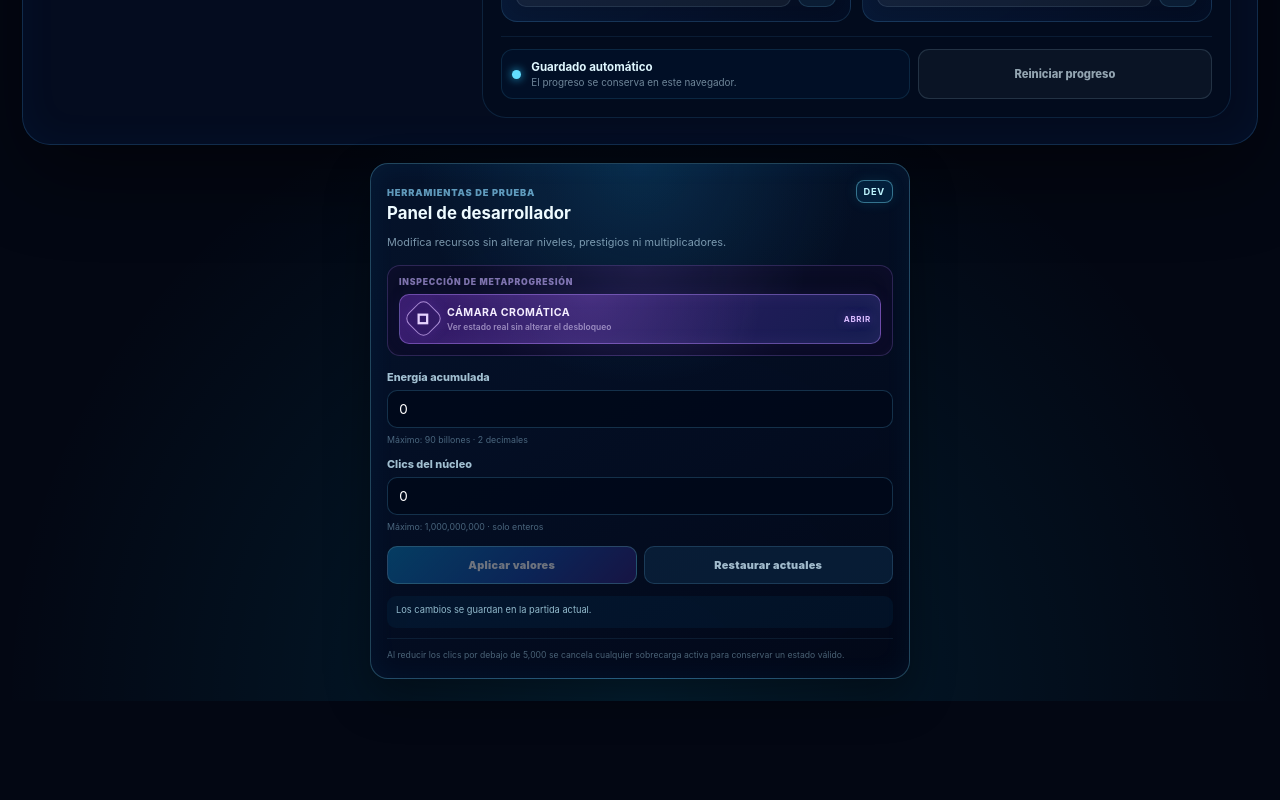
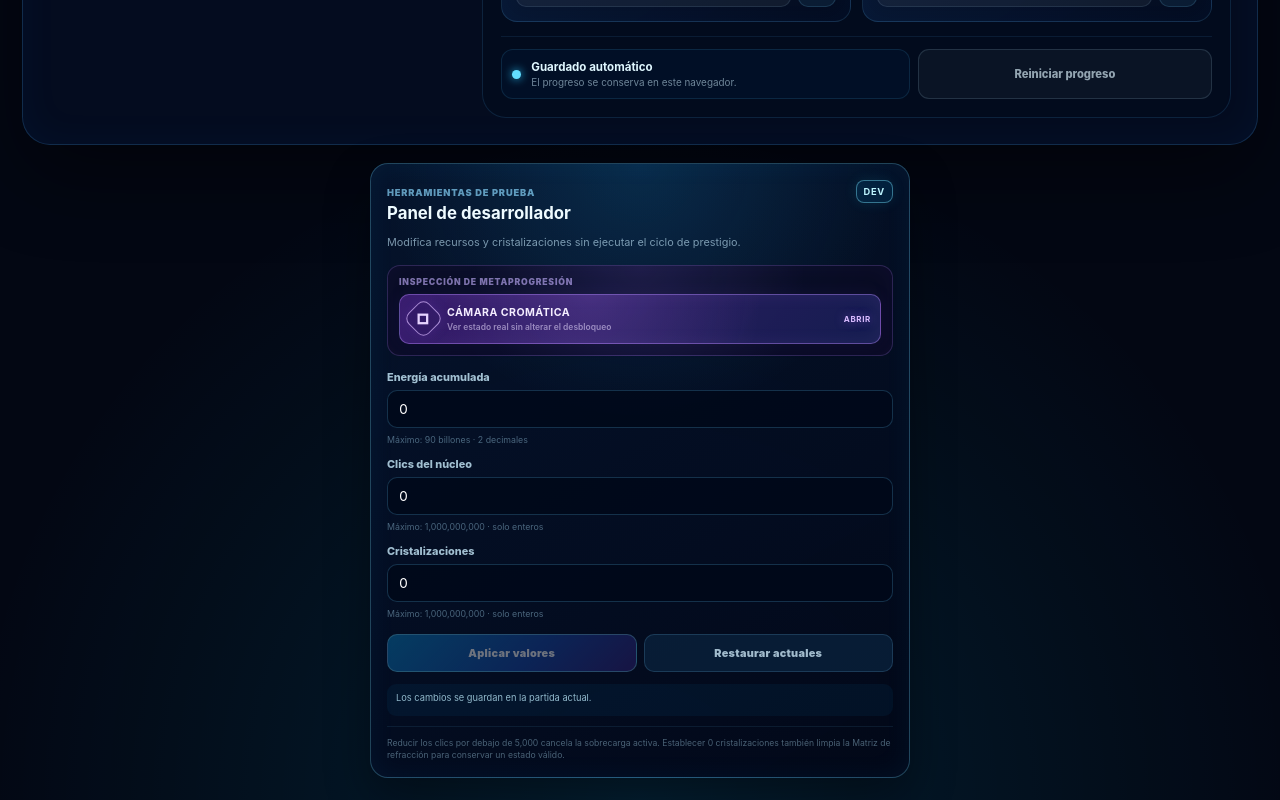
Before and after one commit to xArtXtrAx/incremental-game-A, a React (Vite) app: page / in a window 1280 px wide. Shown: the part 1008-1808 px from the top of the page. Before the commit the page ends 1709 px from the top, so only its background shows below. Built offline with nearby package versions, Linux system fonts and the light colour scheme.

Commit message:
Añadir control DEV de cristalizaciones

```diff
--- a/src/DeveloperPanel.tsx
+++ b/src/DeveloperPanel.tsx
@@ -4,10 +4,12 @@ import { requestChromaticDeveloperPreview } from './chromatic'
 
 export const DEVELOPER_MAX_ENERGY = 90_000_000_000_000
 export const DEVELOPER_MAX_CLICKS = 1_000_000_000
+export const DEVELOPER_MAX_CRYSTALLIZATIONS = 1_000_000_000
 
 export type DeveloperValues = {
   energy: number
   manualClicks: number
+  prestigeCount: number
 }
 
 type DeveloperPanelProps = DeveloperValues & {
@@ -34,6 +36,9 @@ export function sanitizeDeveloperValues(
     manualClicks: Math.floor(
       clamp(values.manualClicks, DEVELOPER_MAX_CLICKS),
     ),
+    prestigeCount: Math.floor(
+      clamp(values.prestigeCount, DEVELOPER_MAX_CRYSTALLIZATIONS),
+    ),
   }
 }
 
@@ -55,6 +60,7 @@ function blockUnsafeKeys(
 export function DeveloperPanel({
   energy,
   manualClicks,
+  prestigeCount,
   disabled = false,
   onApply,
 }: DeveloperPanelProps) {
@@ -63,6 +69,9 @@ export function DeveloperPanel({
   )
   const [clickInput, setClickInput] = useState(() =>
     formatInputValue(manualClicks),
+  )
+  const [crystallizationInput, setCrystallizationInput] = useState(() =>
+    formatInputValue(prestigeCount),
   )
   const [dirty, setDirty] = useState(false)
   const [message, setMessage] = useState(
@@ -76,7 +85,8 @@ export function DeveloperPanel({
 
     setEnergyInput(formatInputValue(energy))
     setClickInput(formatInputValue(manualClicks))
-  }, [dirty, energy, manualClicks])
+    setCrystallizationInput(formatInputValue(prestigeCount))
+  }, [dirty, energy, manualClicks, prestigeCount])
 
   function updateEnergy(value: string) {
     if (!/^(?:\d+(?:\.\d{0,2})?)?$/.test(value)) {
@@ -100,9 +110,23 @@ export function DeveloperPanel({
     setMessage('Valores pendientes de aplicar.')
   }
 
+  function updateCrystallizations(value: string) {
+    if (!/^\d*$/.test(value)) {
+      setMessage(
+        'Las cristalizaciones deben ser un número entero no negativo.',
+      )
+      return
+    }
+
+    setCrystallizationInput(value)
+    setDirty(true)
+    setMessage('Valores pendientes de aplicar.')
+  }
+
   function restoreCurrentValues() {
     setEnergyInput(formatInputValue(energy))
     setClickInput(formatInputValue(manualClicks))
+    setCrystallizationInput(formatInputValue(prestigeCount))
     setDirty(false)
     setMessage('Se restauraron los valores actuales del juego.')
   }
@@ -122,19 +146,26 @@ export function DeveloperPanel({
       return
     }
 
-    if (energyInput === '' || clickInput === '') {
-      setMessage('Completa ambos campos antes de aplicar los cambios.')
+    if (
+      energyInput === '' ||
+      clickInput === '' ||
+      crystallizationInput === ''
+    ) {
+      setMessage('Completa los tres campos antes de aplicar los cambios.')
       return
     }
 
     const parsedEnergy = Number(energyInput)
     const parsedClicks = Number(clickInput)
+    const parsedCrystallizations = Number(crystallizationInput)
 
     if (
       !Number.isFinite(parsedEnergy) ||
       !Number.isFinite(parsedClicks) ||
+      !Number.isFinite(parsedCrystallizations) ||
       parsedEnergy < 0 ||
-      parsedClicks < 0
+      parsedClicks < 0 ||
+      parsedCrystallizations < 0
     ) {
       setMessage('Los valores deben ser numéricos, finitos y no negativos.')
       return
@@ -154,14 +185,23 @@ export function DeveloperPanel({
       return
     }
 
+    if (parsedCrystallizations > DEVELOPER_MAX_CRYSTALLIZATIONS) {
+      setMessage(
+        `El máximo permitido es ${DEVELOPER_MAX_CRYSTALLIZATIONS.toLocaleString('es-MX')} cristalizaciones.`,
+      )
+      return
+    }
+
     const safeValues = sanitizeDeveloperValues({
       energy: parsedEnergy,
       manualClicks: parsedClicks,
+      prestigeCount: parsedCrystallizations,
     })
 
     onApply(safeValues)
     setEnergyInput(formatInputValue(safeValues.energy))
     setClickInput(formatInputValue(safeValues.manualClicks))
+    setCrystallizationInput(formatInputValue(safeValues.prestigeCount))
     setDirty(false)
     setMessage('Valores aplicados y guardados en la partida actual.')
   }
@@ -177,7 +217,7 @@ export function DeveloperPanel({
       </header>
 
       <p className="developer-panel-intro">
-        Modifica recursos sin alterar niveles, prestigios ni multiplicadores.
+        Modifica recursos y cristalizaciones sin ejecutar el ciclo de prestigio.
       </p>
 
       <section
@@ -236,6 +276,25 @@ export function DeveloperPanel({
           <small>Máximo: 1,000,000,000 · solo enteros</small>
         </label>
 
+        <label htmlFor="developer-crystallizations">
+          <span>Cristalizaciones</span>
+          <input
+            id="developer-crystallizations"
+            type="text"
+            inputMode="numeric"
+            autoComplete="off"
+            spellCheck={false}
+            value={crystallizationInput}
+            maxLength={10}
+            disabled={disabled}
+            onKeyDown={(event) => blockUnsafeKeys(event, false)}
+            onChange={(event) =>
+              updateCrystallizations(event.currentTarget.value)
+            }
+          />
+          <small>Máximo: 1,000,000,000 · solo enteros</small>
+        </label>
+
         <div className="developer-panel-actions">
           <button type="submit" disabled={disabled || !dirty}>
             Aplicar valores
@@ -256,8 +315,9 @@ export function DeveloperPanel({
       </p>
 
       <footer>
-        Al reducir los clics por debajo de 5,000 se cancela cualquier
-        sobrecarga activa para conservar un estado válido.
+        Reducir los clics por debajo de 5,000 cancela la sobrecarga activa.
+        Establecer 0 cristalizaciones también limpia la Matriz de refracción
+        para conservar un estado válido.
       </footer>
     </aside>
   )
```
